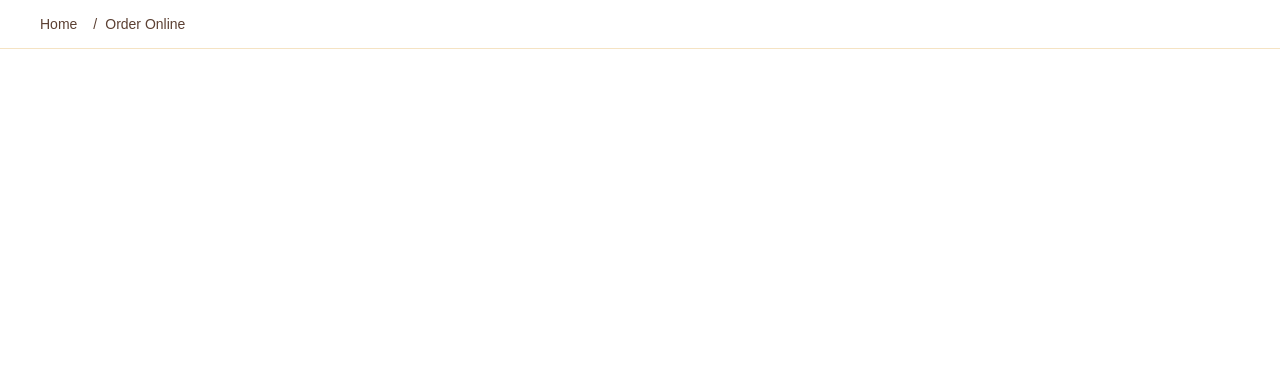
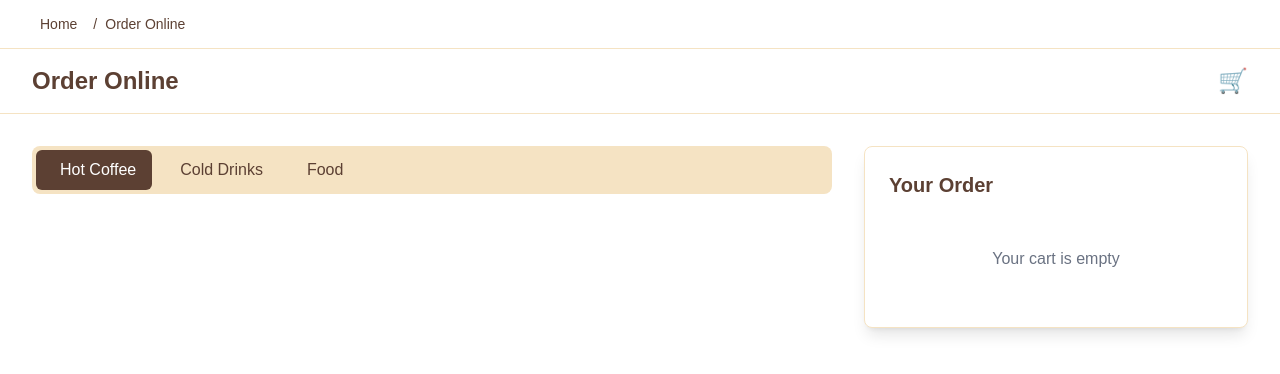
Before and after one commit to COS301-SE-2025/Coffee-Shop-Manager, a Next.js app in the folder koffieblik/: page /userPOS in a window 1280 px wide. Shown: the top 374 px of the page. Built offline with nearby package versions, Linux system fonts and the light colour scheme.

Commit message:
Modified userPOS ui

```diff
--- a/koffieblik/src/app/userPOS/page.tsx
+++ b/koffieblik/src/app/userPOS/page.tsx
@@ -131,172 +131,119 @@ export default function OrderPage() {
     );
   }
 
-//   return (
-//     <div className="min-h-screen" style={{backgroundColor: 'var(--background)'}}>
-//       {/* Header */}
-//       <header className="sticky top-0 z-50 border-b" style={{backgroundColor: 'var(--background)', borderColor: 'var(--primary-4)'}}>
-//         <div className="max-w-7xl mx-auto px-4 sm:px-6 lg:px-8">
-//           <div className="flex items-center justify-between h-16">
-//             <h1 className="text-2xl font-bold" style={{color: 'var(--primary-3)'}}>Order Online</h1>
-//             <div className="flex items-center space-x-4">
-//               <div className="relative">
-//                 <span className="text-2xl">🛒</span>
-//                 {cart.length > 0 && (
-//                   <span className="absolute -top-2 -right-2 bg-red-500 text-white rounded-full w-5 h-5 flex items-center justify-center text-xs">
-//                     {cart.reduce((sum, item) => sum + item.quantity, 0)}
-//                   </span>
-//                 )}
-//               </div>
-//             </div>
-//           </div>
-//         </div>
-//       </header>
+   return (
+    <div className="min-h-screen" style={{backgroundColor: 'var(--background)'}}>
+      {/* Header */}
+      <header className="sticky top-0 z-50 border-b" style={{backgroundColor: 'var(--background)', borderColor: 'var(--primary-4)'}}>
+        <div className="max-w-7xl mx-auto px-4 sm:px-6 lg:px-8">
+          <div className="flex items-center justify-between h-16">
+            <h1 className="text-2xl font-bold" style={{color: 'var(--primary-3)'}}>Order Online</h1>
+            <div className="flex items-center space-x-4">
+              <div className="relative">
+                <span className="text-2xl">🛒</span>
+                {cart.length > 0 && (
+                  <span className="absolute -top-2 -right-2 bg-red-500 text-white rounded-full w-5 h-5 flex items-center justify-center text-xs">
+                    {cart.reduce((sum, item) => sum + item.quantity, 0)}
+                  </span>
+                )}
+              </div>
+            </div>
+          </div>
+        </div>
+      </header>
 
-//       <div className="max-w-7xl mx-auto px-4 sm:px-6 lg:px-8 py-8">
-//         <div className="lg:grid lg:grid-cols-3 lg:gap-8">
-//           {/* Menu Section */}
-//           <div className="lg:col-span-2">
-//             {/* Category Tabs */}
-//             <div className="mb-8">
-//               <nav className="flex space-x-1 rounded-lg p-1" style={{backgroundColor: 'var(--primary-4)'}}>
-//                 {categories.map((category) => {
-//                   return (
-//                     <button
-//                       key={category.id}
-//                       onClick={() => setActiveCategory(category.id)}
-//                       className={`flex items-center px-4 py-2 rounded-md font-medium transition-colors ${
-//                         activeCategory === category.id
-//                           ? 'text-white'
-//                           : 'tr-hover'
-//                       }`}
-//                       style={activeCategory === category.id ? {backgroundColor: 'var(--primary-3)'} : {}}
-//                     >
-//                       <span className="mr-2">{}</span>
-//                       {category.name}
-//                     </button>
-//                   );
-//                 })}
-//               </nav>
-//             </div>
+      <div className="max-w-7xl mx-auto px-4 sm:px-6 lg:px-8 py-8">
+        <div className="lg:grid lg:grid-cols-3 lg:gap-8">
+          {/* Menu Section */}
+          <div className="lg:col-span-2">
+            {/* Category Tabs */}
+            <div className="mb-8">
+              <nav className="flex space-x-1 rounded-lg p-1" style={{backgroundColor: 'var(--primary-4)'}}>
+                {categories.map((category) => {
+                  return (
+                    <button
+                      key={category.id}
+                      onClick={() => setActiveCategory(category.id)}
+                      className={`flex items-center px-4 py-2 rounded-md font-medium transition-colors ${
+                        activeCategory === category.id
+                          ? 'text-white'
+                          : 'tr-hover'
+                      }`}
+                      style={activeCategory === category.id ? {backgroundColor: 'var(--primary-3)'} : {}}
+                    >
+                      <span className="mr-2">{}</span>
+                      {category.name}
+                    </button>
+                  );
+                })}
+              </nav>
+            </div>
 
-//             {/* Menu Items */}
-//             <div className="grid grid-cols-1 md:grid-cols-2 gap-6">
-//               {filteredItems.map((item) => {
-//                 const quantity = getCartItemQuantity(item.id);
-//                 return (
-//                   <div
-//                     key={item.id}
-//                     className="bg-white rounded-lg shadow-md overflow-hidden border"
-//                     style={{borderColor: 'var(--primary-4)'}}
-//                   >
-//                     <div className="p-6">
-//                       <div className="flex justify-between items-start mb-3">
-//                         <h3 className="text-xl font-semibold" style={{color: 'var(--primary-3)'}}>{item.name}</h3>
-//                         <div className="flex items-center" style={{color: 'var(--primary-3)'}}>
-//                           <span className="text-lg font-bold">${item.price.toFixed(2)}</span>
-//                         </div>
-//                       </div>
-//                       <p className="text-gray-600 mb-4">{item.description}</p>
 
-//                       {/* Add to Cart Controls */}
-//                       <div className="flex items-center justify-between">
-//                         {quantity === 0 ? (
-//                           <button
-//                             onClick={() => addToCart(item)}
-//                             className="btn flex-1"
-//                           >
-//                             <span className="mr-2">+</span>
-//                             Add to Cart
-//                           </button>
-//                         ) : (
-//                           <div className="flex items-center space-x-3 flex-1">
-//                             <button
-//                               onClick={() => removeFromCart(item.id)}
-//                               className="w-8 h-8 rounded-full flex items-center justify-center"
-//                               style={{backgroundColor: 'var(--primary-4)', color: 'var(--primary-3)'}}
-//                             >
-//                               <span className="text-lg font-bold">−</span>
-//                             </button>
-//                             <span className="font-semibold text-lg min-w-[2rem] text-center" style={{color: 'var(--primary-3)'}}>{quantity}</span>
-//                             <button
-//                               onClick={() => addToCart(item)}
-//                               className="w-8 h-8 rounded-full flex items-center justify-center"
-//                               style={{backgroundColor: 'var(--primary-3)', color: 'var(--primary-2)'}}
-//                             >
-//                               <span className="text-lg font-bold">+</span>
-//                             </button>
-//                           </div>
-//                         )}
-//                       </div>
-//                     </div>
-//                   </div>
-//                 );
-//               })}
-//             </div>
-//           </div>
+          </div>
 
-//           {/* Cart/Order Summary */}
-//           <div className="lg:col-span-1 mt-8 lg:mt-0">
-//             <div className="sticky top-24">
-//               <div className="bg-white rounded-lg shadow-lg border" style={{borderColor: 'var(--primary-4)'}}>
-//                 <div className="p-6">
-//                   <h3 className="text-xl font-semibold mb-4" style={{color: 'var(--primary-3)'}}>
-//                     Your Order {cart.length > 0 && `(${cart.reduce((sum, item) => sum + item.quantity, 0)} items)`}
-//                   </h3>
+          {/* Cart/Order Summary */}
+          <div className="lg:col-span-1 mt-8 lg:mt-0">
+            <div className="sticky top-24">
+              <div className="bg-white rounded-lg shadow-lg border" style={{borderColor: 'var(--primary-4)'}}>
+                <div className="p-6">
+                  <h3 className="text-xl font-semibold mb-4" style={{color: 'var(--primary-3)'}}>
+                    Your Order {cart.length > 0 && `(${cart.reduce((sum, item) => sum + item.quantity, 0)} items)`}
+                  </h3>
 
-//                   {cart.length === 0 ? (
-//                     <p className="text-gray-500 text-center py-8">Your cart is empty</p>
-//                   ) : (
-//                     <>
-//                       {/* Cart Items */}
-//                       <div className="space-y-3 mb-6">
-//                         {cart.map((item) => (
-//                           <div key={item.id} className="flex justify-between items-center py-2 border-b" style={{borderColor: 'var(--primary-4)'}}>
-//                             <div className="flex-1">
-//                               <h4 className="font-medium" style={{color: 'var(--primary-3)'}}>{item.name}</h4>
-//                               <p className="text-sm text-gray-600">Qty: {item.quantity}</p>
-//                             </div>
-//                             <div className="text-right">
-//                               <p className="font-semibold" style={{color: 'var(--primary-3)'}}>
-//                                 ${(item.price * item.quantity).toFixed(2)}
-//                               </p>
-//                             </div>
-//                           </div>
-//                         ))}
-//                       </div>
+                  {cart.length === 0 ? (
+                    <p className="text-gray-500 text-center py-8">Your cart is empty</p>
+                  ) : (
+                    <>
+                      {/* Cart Items */}
+                      <div className="space-y-3 mb-6">
+                        {cart.map((item) => (
+                          <div key={item.id} className="flex justify-between items-center py-2 border-b" style={{borderColor: 'var(--primary-4)'}}>
+                            <div className="flex-1">
+                              <h4 className="font-medium" style={{color: 'var(--primary-3)'}}>{item.name}</h4>
+                              <p className="text-sm text-gray-600">Qty: {item.quantity}</p>
+                            </div>
+                            <div className="text-right">
+                              <p className="font-semibold" style={{color: 'var(--primary-3)'}}>
+                                ${(item.price * item.quantity).toFixed(2)}
+                              </p>
+                            </div>
+                          </div>
+                        ))}
+                      </div>
 
-//                       {/* Order Summary */}
-//                       <div className="space-y-2 mb-6">
-//                         <div className="flex justify-between">
-//                           <span>Subtotal:</span>
-//                           <span>${orderSummary.subtotal.toFixed(2)}</span>
-//                         </div>
-//                         <div className="flex justify-between">
-//                           <span>Tax:</span>
-//                           <span>${orderSummary.tax.toFixed(2)}</span>
-//                         </div>
-//                         <div className="flex justify-between font-bold text-lg border-t pt-2" style={{borderColor: 'var(--primary-4)', color: 'var(--primary-3)'}}>
-//                           <span>Total:</span>
-//                           <span>${orderSummary.total.toFixed(2)}</span>
-//                         </div>
-//                       </div>
+                      {/* Order Summary */}
+                      <div className="space-y-2 mb-6">
+                        <div className="flex justify-between">
+                          <span>Subtotal:</span>
+                          <span>${orderSummary.subtotal.toFixed(2)}</span>
+                        </div>
+                        <div className="flex justify-between">
+                          <span>Tax:</span>
+                          <span>${orderSummary.tax.toFixed(2)}</span>
+                        </div>
+                        <div className="flex justify-between font-bold text-lg border-t pt-2" style={{borderColor: 'var(--primary-4)', color: 'var(--primary-3)'}}>
+                          <span>Total:</span>
+                          <span>${orderSummary.total.toFixed(2)}</span>
+                        </div>
+                      </div>
 
-//                       {/* Place Order Button */}
-//                       <button
-//                         onClick={handlePlaceOrder}
-//                         disabled={orderStatus === 'confirming'}
-//                         className="btn w-full text-lg py-3"
-//                       >
-//                         {orderStatus === 'confirming' ? 'Processing...' : 'Place Order'}
-//                       </button>
-//                     </>
-//                   )}
-//                 </div>
-//               </div>
-//             </div>
-//           </div>
-//         </div>
-//       </div>
-//     </div>
-//   );
+                      {/* Place Order Button */}
+                      <button
+                        onClick={handlePlaceOrder}
+                        disabled={orderStatus === 'confirming'}
+                        className="btn w-full text-lg py-3"
+                      >
+                        {orderStatus === 'confirming' ? 'Processing...' : 'Place Order'}
+                      </button>
+                    </>
+                  )}
+                </div>
+              </div>
+            </div>
+          </div>
+        </div>
+      </div>
+    </div>
+   );
 }
```
